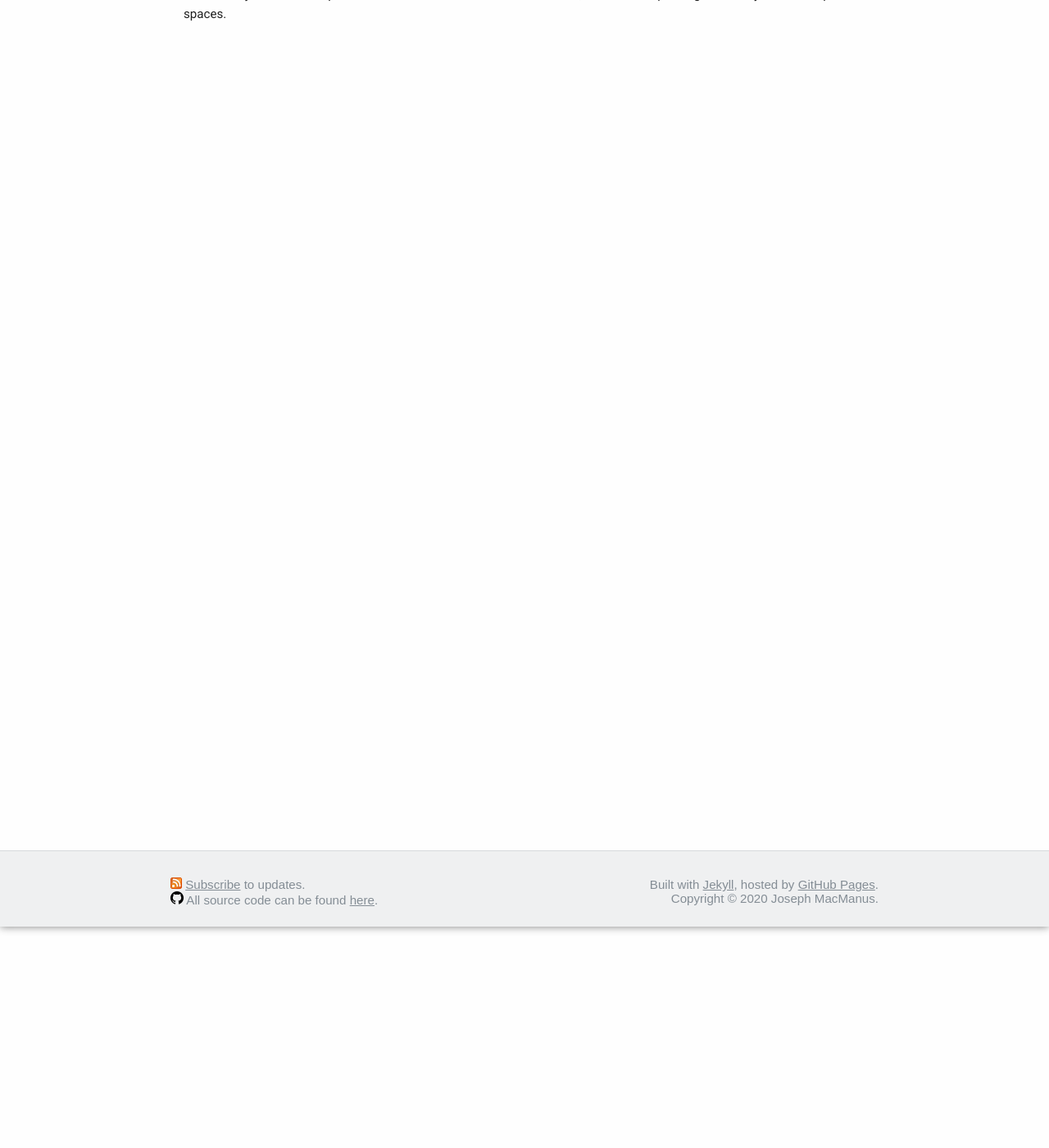
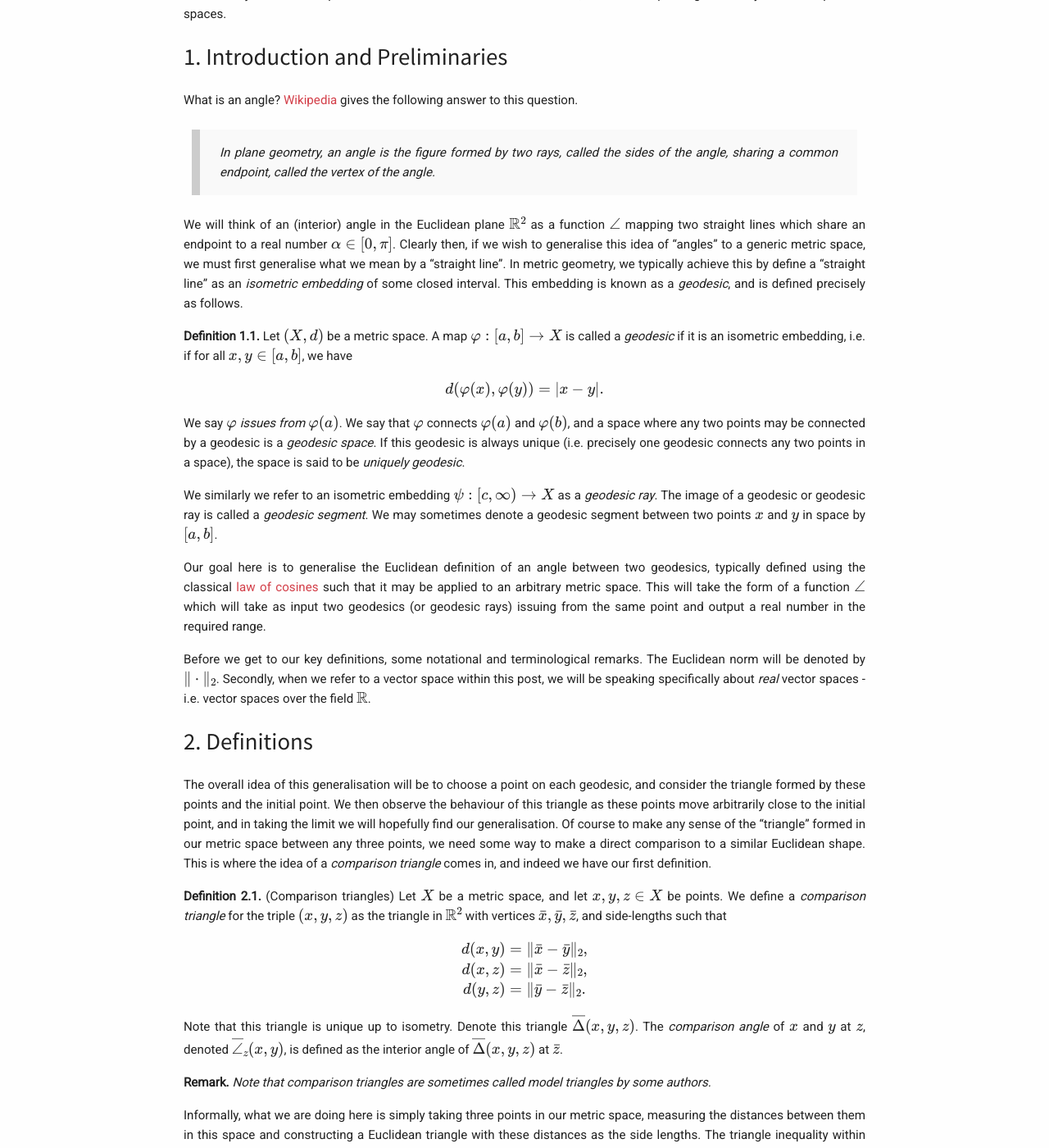
Before and after one commit to tiepdotme/jpmacmanus.me, a Jekyll site: the page built from _posts/2020-10-02-alexandrov.md, in a window 1280 px wide and 1400 px high, scrolled down 270 px. Shown: the whole window at 82% size. Built offline with Jekyll 4.4.1, drawn with Linux system fonts in a browser that asks for light colours; formulas are drawn with MathJax 3; comment, search, counter and statistics services are not loaded; some of the changed text lies outside the part shown.

Commit message:
uncommented

```diff
--- a/_posts/2020-10-02-alexandrov.md
+++ b/_posts/2020-10-02-alexandrov.md
@@ -9,7 +9,7 @@ We will generalise the concept of angles in Euclidean space to any arbitrary met
 
 A familiarity with metric spaces shall be assumed for obvious reasons, as well as a passing familiarity with inner product spaces.
 
-<!-- ## 1. Introduction and Preliminaries
+## 1. Introduction and Preliminaries
 
 
 What is an angle? [Wikipedia](https://en.wikipedia.org/wiki/Angle) gives the following answer to this question.
@@ -376,5 +376,3 @@ If anything discussed above is in need of clarification or correction, then I fi
 3. Alexandrov, A. D. (1957). Uber eine Verallgemeinerung der Riemannscen Geometrie. Schriftenreiche der Institut fur Mathematik, 1, 33-84.
 
 4. Alexander, S., Kapovitch, V., & Petrunin, A. (2019). An invitation to Alexandrov geometry: CAT (0) spaces. Springer International Publishing.
-
--->
```
